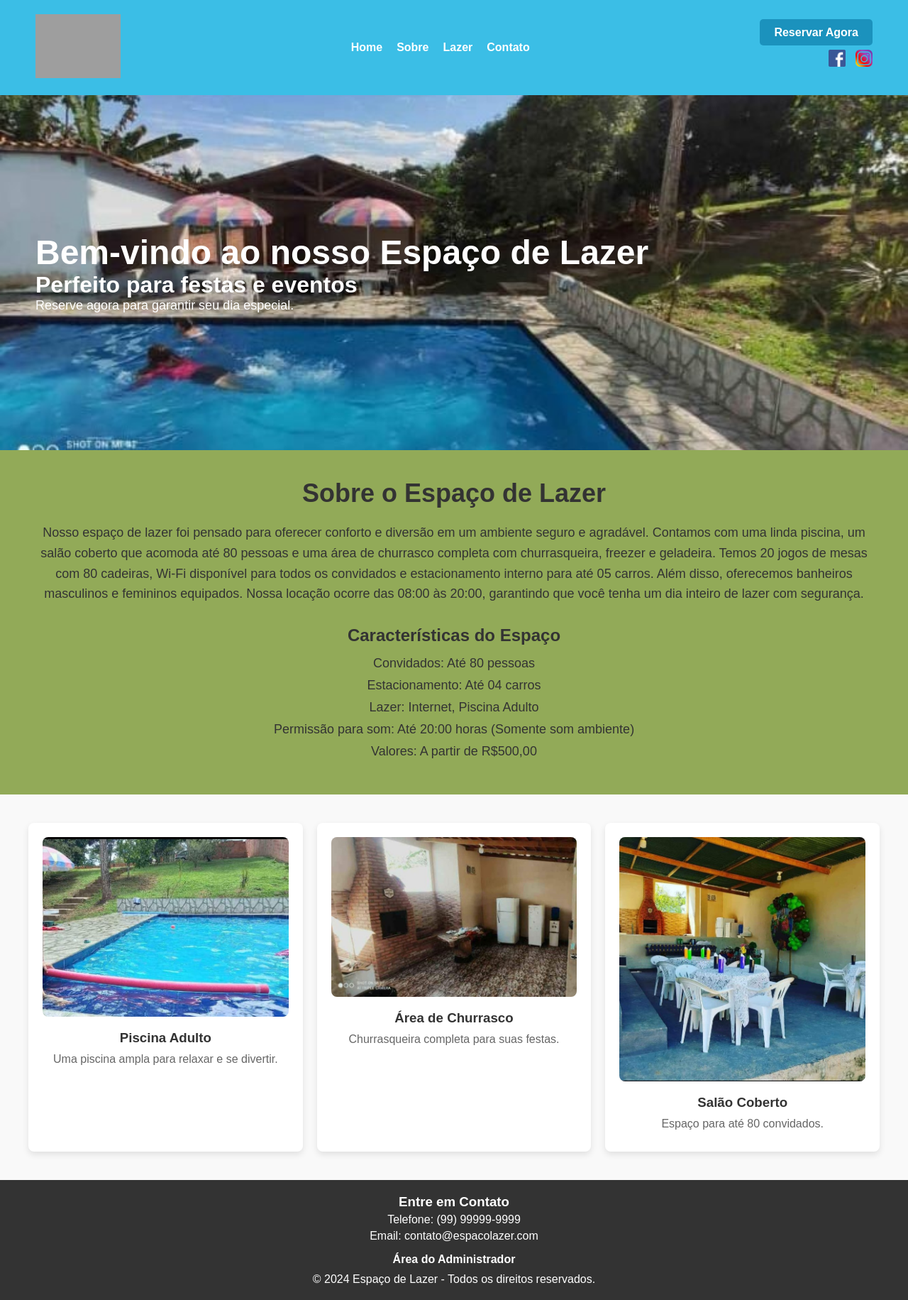
After one commit to Mateus150322/espaco_lazer, a PHP site: page /templates/ApresentacaoEspaco.php in a window 1280 px wide. The commit adds this page. Shown: the whole page at 71% size. Run offline with PHP 8.4, Linux system fonts and the light colour scheme; grey boxes are pictures that could not be loaded.

Commit message:
Organização dos arquivos

```diff
--- a/css/styles.css
+++ b/css/styles.css
@@ -1,5 +1,4 @@
-/* Reset básico */
-* {
+ * {
     margin: 0;
     padding: 0;
     box-sizing: border-box;
@@ -581,3 +580,20 @@ footer {
 .botao-adm:hover {
     background-color: #555;
 }
+
+.logout-btn {
+    display: inline-block;
+    margin: 10px;
+    padding: 8px 15px;
+    background-color: #ff4d4d;
+    color: #fff;
+    border: none;
+    border-radius: 5px;
+    text-decoration: none;
+    font-weight: bold;
+    cursor: pointer;
+}
+
+.logout-btn:hover {
+    background-color: #d43f3f;
+}
--- a/index.php
+++ /dev/null
@@ -1,4 +0,0 @@
-<?php
-header("Location: ApresentacaoEspaco.html");
-exit;
-?>
--- a/login_action.php
+++ b/php/login_action.php
@@ -7,11 +7,11 @@ $senha = $_POST['senha'];
 // Verifique se o usuário e senha são válidos
 if ($usuario === 'admin' && $senha === 'admin123') {
     $_SESSION['usuario'] = $usuario;
-    header("Location: AreaADM.php");
+    header("Location: /espaco_lazer/php/AreaADM.php");
     exit;
 } else {
     $_SESSION['erro_login'] = "Usuário ou senha inválidos. Tente novamente.";
-    header("Location: login.php");  // Redireciona de volta ao login em caso de erro
+    header("Location: /espaco_lazer/templates/login.php");  // Redireciona de volta ao login em caso de erro
     exit;
 }
 ?>
--- a/php/processar_reserva.php
+++ b/php/processar_reserva.php
@@ -10,7 +10,7 @@ if (isset($_POST['nome'], $_POST['telefone'], $_POST['email'], $_POST['data'], $
 
     $data_atual = date('Y-m-d');
     if ($data < $data_atual) {
-        header("Location: ../AluguelEspaco.html?error=data_passada");
+        header("Location: /espaco_lazer/templates/AluguelEspaco.php?error=data_passada");
         exit;
     }
 
@@ -38,7 +38,7 @@ if (isset($_POST['nome'], $_POST['telefone'], $_POST['email'], $_POST['data'], $
         $stmt_check->execute();
 
         if ($stmt_check->rowCount() > 0) {
-            header("Location: ../AluguelEspaco.html?error=ja_reservado");
+            header("Location: /espaco_lazer/templates/AluguelEspaco.php?error=ja_reservado");
             exit;
         } else {
             // Insere a reserva sem o campo 'status'
@@ -48,7 +48,7 @@ if (isset($_POST['nome'], $_POST['telefone'], $_POST['email'], $_POST['data'], $
             $stmt_reserva->bindParam(':metodo_pagamento', $metodo_pagamento);
 
             if ($stmt_reserva->execute()) {
-                header("Location: ../AluguelEspaco.html?success=1&data=$data&metodo_pagamento=$metodo_pagamento");
+                header("Location: /espaco_lazer/templates/AluguelEspaco.php?success=1&data=$data&metodo_pagamento=$metodo_pagamento");
                 exit;
             } else {
                 echo "Erro ao realizar reserva.";
--- /dev/null
+++ b/templates/apresentacaoEspaco.php
@@ -0,0 +1,50 @@
+<?php include('../templates/header.php'); ?>
+
+<section class="banner">
+    <img src="../Imagens/Piscina.jpeg" alt="Banner Principal">
+    <div class="descricao">
+        <h1>Bem-vindo ao nosso Espaço de Lazer</h1>
+        <h2>Perfeito para festas e eventos</h2>
+        <p>Reserve agora para garantir seu dia especial.</p>
+    </div>
+</section>
+
+<section id="sobre-espaco">
+    <h2>Sobre o Espaço de Lazer</h2>
+    <p>Nosso espaço de lazer foi pensado para oferecer conforto e diversão em um ambiente seguro e agradável.
+    Contamos com uma linda piscina, um salão coberto que acomoda até 80 pessoas e uma área de churrasco completa com
+    churrasqueira, freezer e geladeira. Temos 20 jogos de mesas com 80 cadeiras, Wi-Fi disponível para todos os
+    convidados e estacionamento interno para até 05 carros. Além disso, oferecemos banheiros masculinos e femininos equipados.
+    Nossa locação ocorre das 08:00 às 20:00, garantindo que você tenha um dia inteiro de lazer com segurança.</p>
+
+    <h3>Características do Espaço</h3>
+    <ul>
+        <li>Convidados: Até 80 pessoas</li>
+        <li>Estacionamento: Até 04 carros</li>
+        <li>Lazer: Internet, Piscina Adulto</li>
+        <li>Permissão para som: Até 20:00 horas (Somente som ambiente)</li>
+        <li>Valores: A partir de R$500,00</li>
+    </ul>
+</section>
+
+<section id="apresentacao">
+    <div class="blocos">
+        <div class="bloco">
+            <img src="../Imagens/Piscina02.jpeg" alt="Piscina">
+            <h3>Piscina Adulto</h3>
+            <p>Uma piscina ampla para relaxar e se divertir.</p>
+        </div>
+        <div class="bloco">
+            <img src="../Imagens/Churasqueira.jpeg" alt="Churrasqueira">
+            <h3>Área de Churrasco</h3>
+            <p>Churrasqueira completa para suas festas.</p>
+        </div>
+        <div class="bloco">
+            <img src="../Imagens/Salão2.jpeg" alt="Salão Coberto">
+            <h3>Salão Coberto</h3>
+            <p>Espaço para até 80 convidados.</p>
+        </div>
+    </div>
+</section>
+
+<?php include('../templates/footer.php'); ?>
--- /dev/null
+++ b/templates/footer.php
@@ -0,0 +1,11 @@
+<footer id="rodape">
+        <div class="rodape-contato">
+            <h3>Entre em Contato</h3>
+            <p>Telefone: (99) 99999-9999</p>
+            <p>Email: contato@espacolazer.com</p>
+            <a href="/espaco_lazer/templates/login.php" class="botao-adm">Área do Administrador</a>
+        </div>
+        <p>&copy; 2024 Espaço de Lazer - Todos os direitos reservados.</p>
+    </footer>
+</body>
+</html>
--- /dev/null
+++ b/templates/header.php
@@ -0,0 +1,30 @@
+<!DOCTYPE html>
+<html lang="pt-br">
+<head>
+    <meta charset="UTF-8">
+    <meta name="viewport" content="width=device-width, initial-scale=1.0">
+    <title>Reserve seu Espaço</title>
+    <link rel="stylesheet" href="/espaco_lazer/css/styles.css">
+</head>
+<body>
+    <header>
+        <div class="logo">
+            <img src="/espaco_lazer/Imagens/logo.png" alt="Logo do Espaço de Lazer">
+        </div>
+        <nav>
+            <ul>
+                <li><a href="ApresentacaoEspaco.php">Home</a></li>
+                <li><a href="ApresentacaoEspaco.php#sobre-espaco">Sobre</a></li>
+                <li><a href="ApresentacaoEspaco.php#apresentacao">Lazer</a></li>
+                <li><a href="#">Contato</a></li>
+
+            </ul>
+        </nav>
+        <div class="contato">
+            <a href="/espaco_lazer/templates/AluguelEspaco.php" class="botao-reserva">Reservar Agora</a>
+            <div class="social">
+                <a href="https://www.facebook.com/login/?locale=pt_BR"><img src="/espaco_lazer/Imagens/iconeFacebook.png" alt="Facebook"></a>
+                <a href="https://www.instagram.com/accounts/login/"><img src="/espaco_lazer/Imagens/instagram.png" alt="Instagram"></a>
+            </div>
+        </div>
+    </header>
--- a/login.php
+++ b/templates/login.php
@@ -8,12 +8,12 @@ session_start();
     <meta charset="UTF-8">
     <meta name="viewport" content="width=device-width, initial-scale=1.0">
     <title>Login do Administrador</title>
-    <link rel="stylesheet" href="css/login.css">
+    <link rel="stylesheet" href="/espaco_lazer/css/login.css">
 </head>
 <body>
     <div class="login">
         <h1>Login do Administrador</h1>
-        <form action="login_action.php" method="POST">
+        <form action="/espaco_lazer/php/login_action.php" method="POST">
             <input type="text" name="usuario" placeholder="Usuário" required="required" />
             <input type="password" name="senha" placeholder="Senha" required="required" />
             <button type="submit" class="btn btn-primary btn-block btn-large">Entrar</button>
```
Also changed, not shown: AluguelEspaco.html (deleted, +0 -145 lines), ApresentacaoEspaco.html (deleted, +0 -88 lines), index.html (added, +10 -0 lines), js/calendar_config.js (added, +54 -0 lines), php/AreaADM.php (renamed from AreaADM.php, +4 -11 lines), php/logout.php (added, +9 -0 lines), php/verificar_login.php (deleted, +0 -16 lines), templates/AluguelEspaco.php (added, +120 -0 lines).
